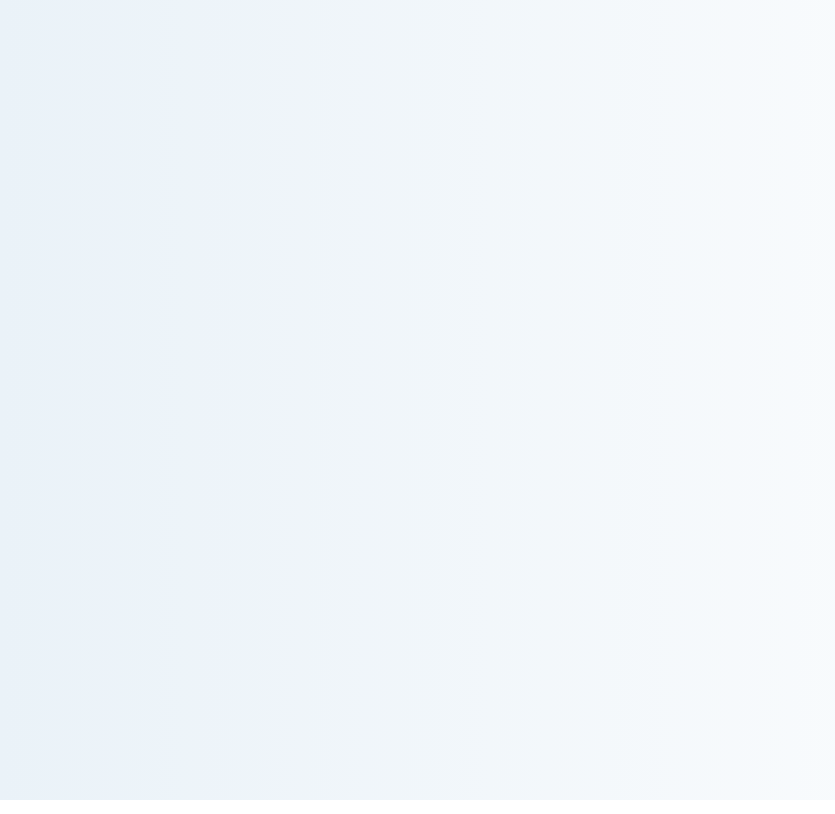
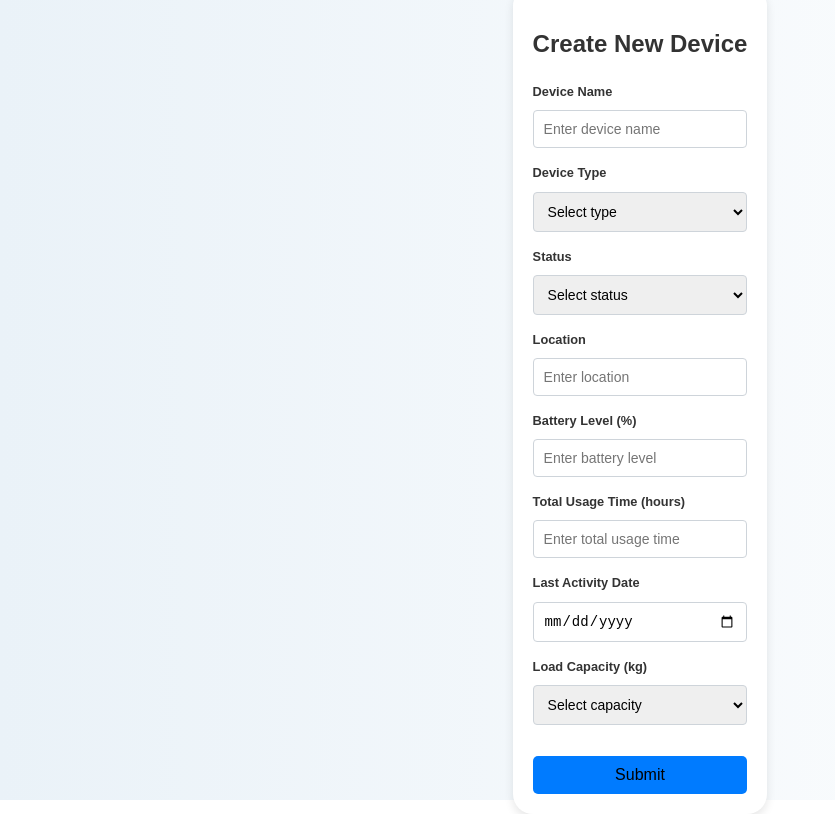
Before and after one commit to foodwebdx/DronProject, a React (Vite) app in the folder DornProject/frontend/: page /CreateDispositivo in a window 1280 px wide. Before the commit this address had no page. Shown: the whole page, without its empty margins (0-835 px from the left). Built offline with nearby package versions, Linux system fonts and the light colour scheme.

Commit message:
Create Dispositivo creado

```diff
--- /dev/null
+++ b/DornProject/frontend/src/components/CreateDispositivo.jsx
@@ -0,0 +1,122 @@
+import React, { useState } from 'react';
+import axios from 'axios';
+import { useNavigate } from 'react-router-dom';
+import '../Styles/CreateUser.css';
+
+function CreateDispositivo() {
+    const [nombre, setNombre] = useState('');
+    const [tipo, setTipo] = useState('');
+    const [estado, setEstado] = useState('');
+    const [ubicacion, setUbicacion] = useState('');
+    const [nivelBateria, setNivelBateria] = useState('');
+    const [tiempoUsoTotal, setTiempoUsoTotal] = useState('');
+    const [fechaUltimaActividad, setFechaUltimaActividad] = useState('');
+    const [capacidadCarga, setCapacidadCarga] = useState('');
+    const navigate = useNavigate();
+
+    function handleSubmit(event) {
+        event.preventDefault();
+
+        axios.post('http://localhost:8081/createDispositivo', {
+            nombre,
+            tipo,
+            estado,
+            ubicacion,
+            nivelBateria,
+            tiempoUsoTotal,
+            fechaUltimaActividad,
+            capacidadCarga
+        })
+        .then(res => {
+            console.log(res);
+            navigate('/');
+        })
+        .catch(err => console.log(err));
+    }
+
+    return (
+        <div className='user-container'>
+            <div className='user-content'>
+                <form onSubmit={handleSubmit}>
+                    <h2>Create New Device</h2>
+                    <div className='text-input'>
+                        <label htmlFor='Nombre'>Device Name</label>
+                        <input
+                            type='text'
+                            placeholder='Enter device name'
+                            className='form-control'
+                            onChange={e => setNombre(e.target.value)}
+                        />
+
+                        <label htmlFor='Tipo'>Device Type</label>
+                        <select
+                            className='form-control'
+                            onChange={e => setTipo(e.target.value)}
+                        >
+                            <option value="">Select type</option>
+                            <option value="Aereo">Aereo</option>
+                            <option value="Terrestre">Terrestre</option>
+                        </select>
+
+                        <label htmlFor='Estado'>Status</label>
+                        <select
+                            className='form-control'
+                            onChange={e => setEstado(e.target.value)}
+                        >
+                            <option value="">Select status</option>
+                            <option value="Disponible">Disponible</option>
+                            <option value="EnReparacion">En Reparación</option>
+                            <option value="FueraDeServicio">Fuera de Servicio</option>
+                        </select>
+
+                        <label htmlFor='Ubicacion'>Location</label>
+                        <input
+                            type='text'
+                            placeholder='Enter location'
+                            className='form-control'
+                            onChange={e => setUbicacion(e.target.value)}
+                        />
+
+                        <label htmlFor='NivelBateria'>Battery Level (%)</label>
+                        <input
+                            type='number'
+                            placeholder='Enter battery level'
+                            className='form-control'
+                            onChange={e => setNivelBateria(e.target.value)}
+                        />
+
+                        <label htmlFor='TiempoUsoTotal'>Total Usage Time (hours)</label>
+                        <input
+                            type='number'
+                            placeholder='Enter total usage time'
+                            className='form-control'
+                            onChange={e => setTiempoUsoTotal(e.target.value)}
+                        />
+
+                        <label htmlFor='FechaUltimaActividad'>Last Activity Date</label>
+                        <input
+                            type='date'
+                            className='form-control'
+                            onChange={e => setFechaUltimaActividad(e.target.value)}
+                        />
+
+                        <label htmlFor='CapacidadCarga'>Load Capacity (kg)</label>
+                        <select
+                            className='form-control'
+                            onChange={e => setCapacidadCarga(e.target.value)}
+                        >
+                            <option value="">Select capacity</option>
+                            <option value="0.5">0.5</option>
+                            <option value="1">1</option>
+                        </select>
+                    </div>
+                    <div className='button'>
+                        <button type='submit' className='button'>Submit</button>
+                    </div>
+                </form>
+            </div>
+        </div>
+    );
+}
+
+export default CreateDispositivo;
--- a/DornProject/frontend/src/components/RoutesNav.jsx
+++ b/DornProject/frontend/src/components/RoutesNav.jsx
@@ -3,6 +3,7 @@ import Login from './login';
 import CreateUser from './CreateUser';
 import MainPage from './MainPage';
 import FormularioReserva from './FormularioReserva';
+import CreateDispositivo from './CreateDispositivo';
 
 
 function RoutesNav() {
@@ -19,7 +20,7 @@ function RoutesNav() {
 
                     <Route path="/MainPage" element={<MainPage />} />
                     <Route path="/FormularioReserva" element={<FormularioReserva/>} />
-
+                    <Route path="/CreateDispositivo" element={<CreateDispositivo/>} />
                 </Routes>
             </BrowserRouter>
         </div>
```
Also changed, not shown: 1 other file (tests, documents, lock files or other folders).
